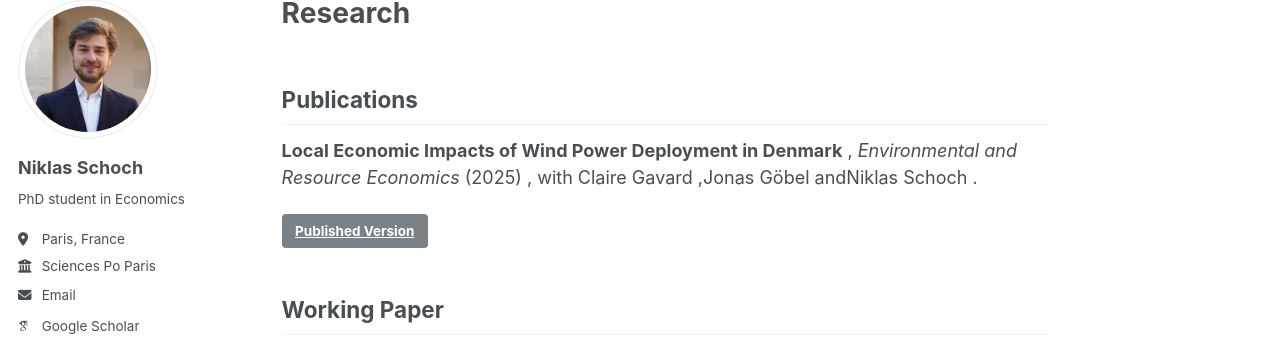
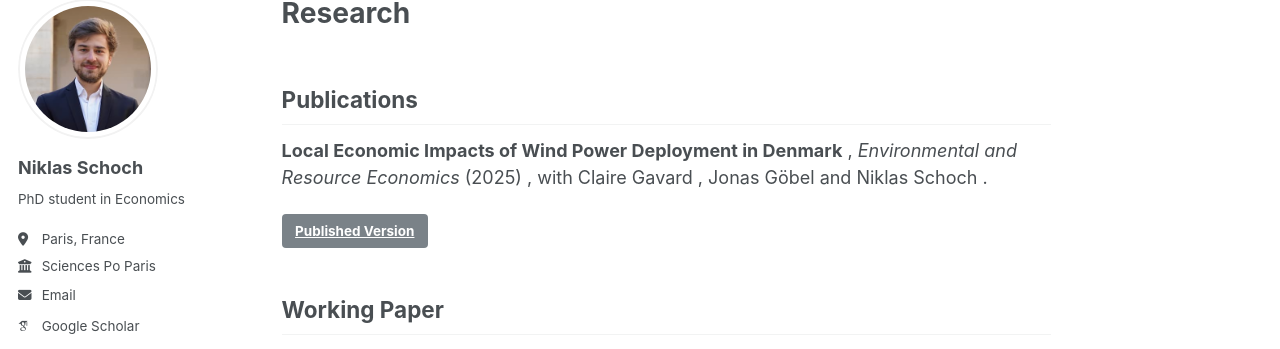
Before and after one commit to niklasschoch/niklasschoch.github.io, a Jekyll site: the page built from _pages/research.md, in a window 1280 px wide and 1198 px high. Shown: the part 107-456 px from the top of the window. Built offline with Jekyll 4.4.1, drawn with Linux system fonts in a browser that asks for light colours; some web fonts are replaced.

Commit message:
Update research.md
Signed-off-by: niklasschoch <74817881+niklasschoch@users.noreply.github.com>

```diff
--- a/_pages/research.md
+++ b/_pages/research.md
@@ -27,11 +27,11 @@ author_profile: true
           {% assign i = forloop.index0 %}
           {% assign last = author_count | minus: 1 %}
           {% if i == 0 %}
-            {{ author }}
+            {{ author -}}
           {% elsif i == last %}
             and {{ author }}
           {% else %}
-            , {{ author }}
+            , {{ author -}}
           {% endif %}
         {% endfor %}
       {% endif -%}.
@@ -54,9 +54,9 @@ author_profile: true
               {% if i == 0 %}
                 {{- author -}}
               {% elsif i == last %}
-                and {{- author -}}
+                and {{ author -}}
               {% else %}
-                , {{- author -}}
+                , {{ author -}}
               {% endif %}
             {% endfor %}
           {% endif -%}.
```
